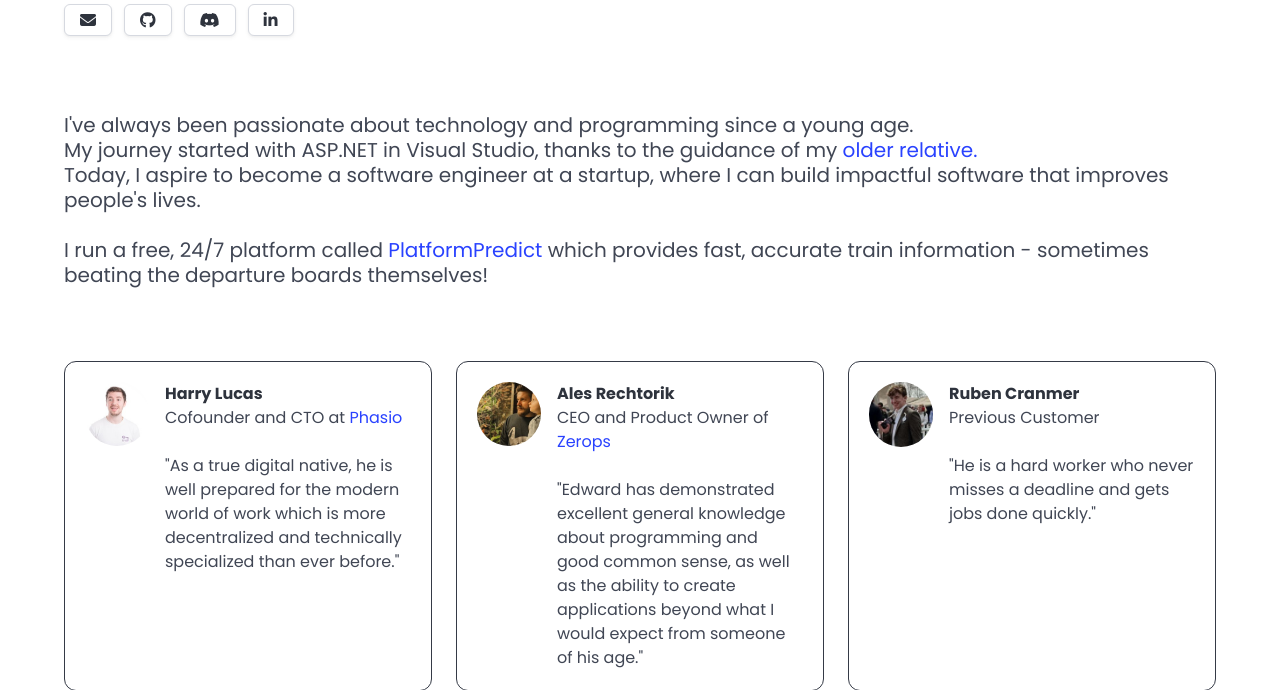
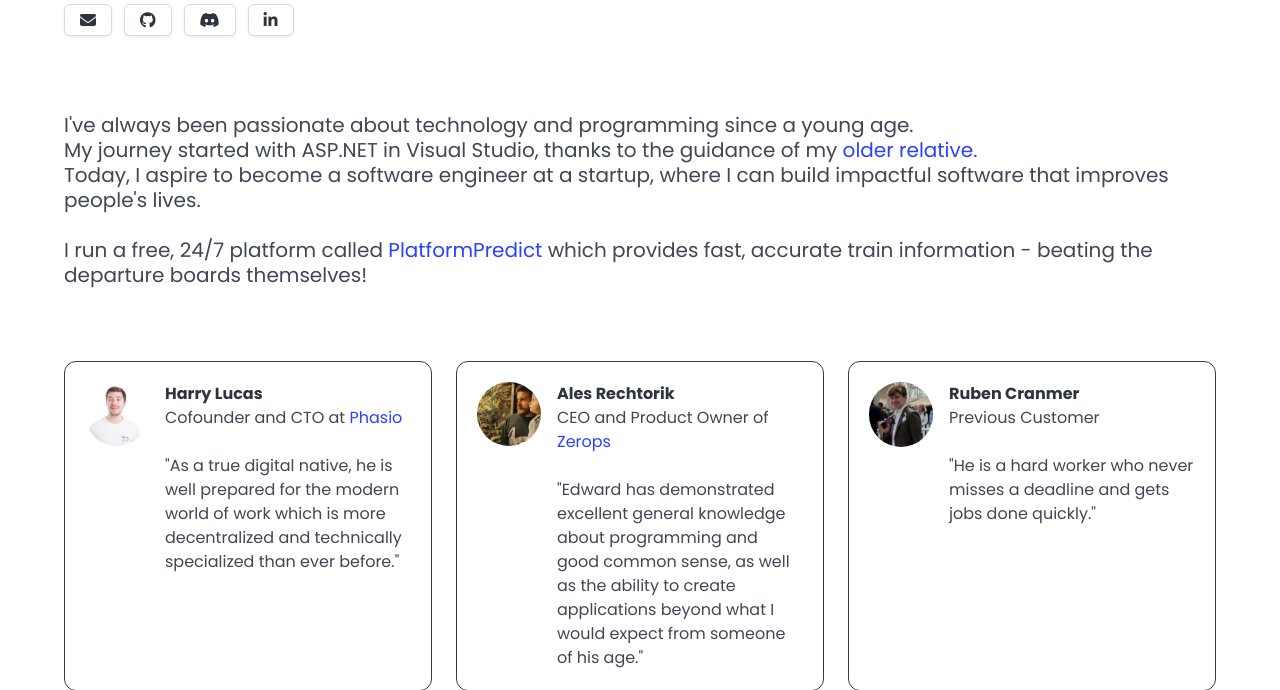
Before and after one commit to Edward-Deakin/Portfolio, a Flask app: page / in a window 1280 px wide. Shown: the part 249-939 px from the top of the page. Run offline with Flask 3, Linux system fonts and the light colour scheme.

Commit message:
fixed grammar

```diff
--- a/templates/index.html
+++ b/templates/index.html
@@ -57,7 +57,7 @@
               I've always been passionate about technology and programming since a young age.<br/>
               My journey started with ASP.NET in Visual Studio, thanks to the guidance of my <a href="https://www.linkedin.com/in/harry-conor-lucas/" target="_blank">older relative.</a><br/>
               Today, I aspire to become a software engineer at a startup, where I can build impactful software that improves people's lives.<br/><br/>
-              I run a free, 24/7 platform called <a href="https://platformpredict.co.uk" target="_blank">PlatformPredict</a> which provides fast, accurate train information - sometimes beating the departure boards themselves!<br/><br/>
+              I run a free, 24/7 platform called <a href="https://platformpredict.co.uk" target="_blank">PlatformPredict</a> which provides fast, accurate train information - beating the departure boards themselves!<br/><br/>
           </div>
         </div>
         <br/>
```
